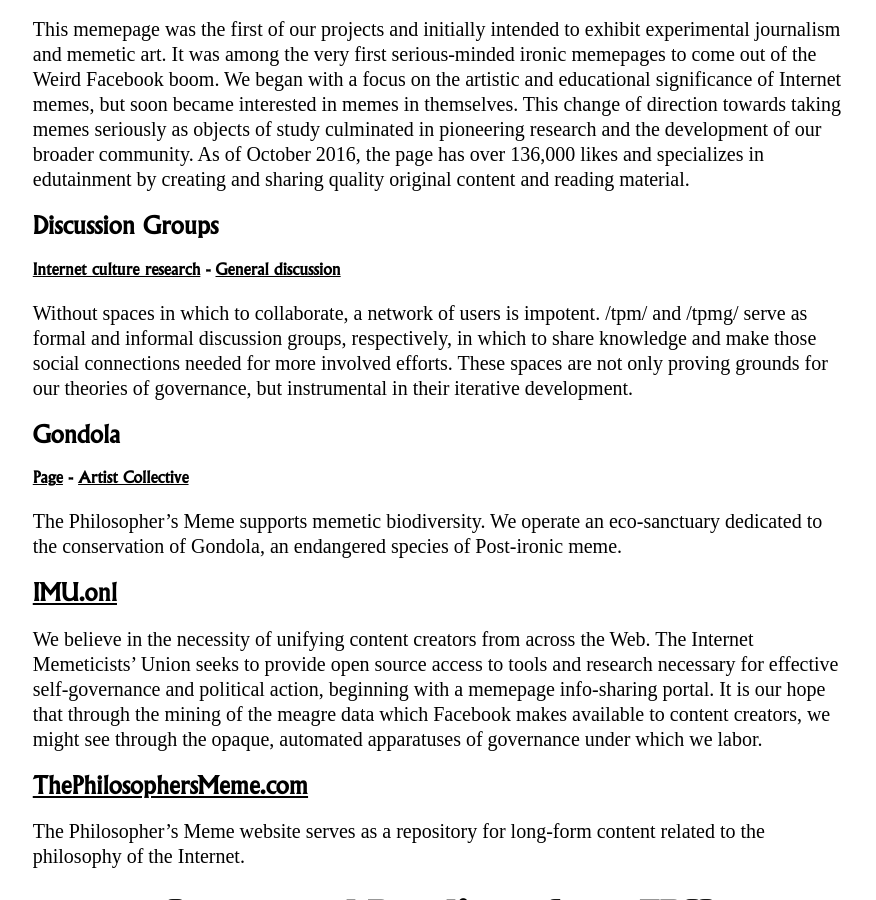
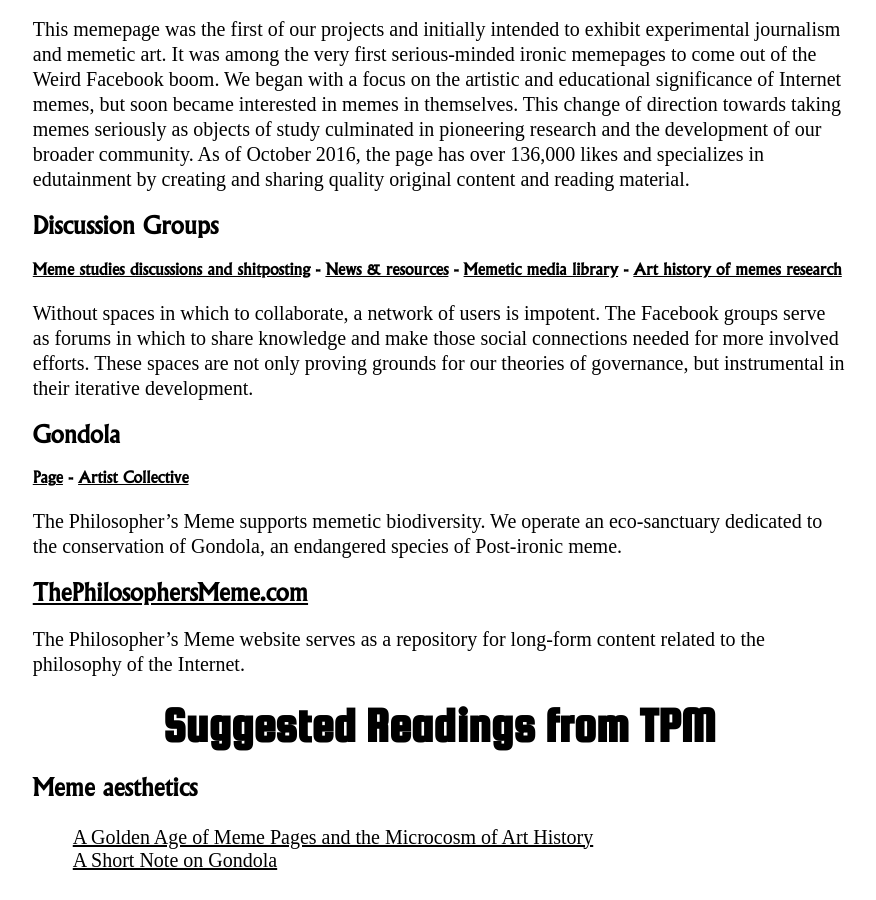
Before and after one commit to FraserThompson/PhilosophersMeme, a Jekyll site: the page built from resources.markdown, in a window 1280 px wide and 900 px high, scrolled down 1113 px. Shown: the whole window, without its empty margins (201-1077 px from the left). Built offline with Jekyll 4.4.1, drawn with Linux system fonts in a browser that asks for light colours; nearby versions of some CDN libraries; some web fonts are replaced; our own code applies the rules of GitHub Pages for plain Markdown files; library files that are not in the unit come from our copies.

Commit message:
Updated Resources

```diff
--- a/resources.markdown
+++ b/resources.markdown
@@ -24,17 +24,15 @@
 <p>This memepage was the first of our projects and initially intended to exhibit experimental journalism and memetic art. It was among the very first serious-minded ironic memepages to come out of the Weird Facebook boom. We began with a focus on the artistic and educational significance of Internet memes, but soon became interested in memes in themselves. This change of direction towards taking memes seriously as objects of study culminated in pioneering research and the development of our broader community. As of October 2016, the page has over 136,000 likes and specializes in edutainment by creating and sharing quality original content and reading material. </p>
 
 <h2>Discussion Groups</h2>
-<h4><a href="https://www.facebook.com/groups/sophismo">Internet culture research</a> - <a href="https://www.facebook.com/groups/memetics">General discussion</a></h4>
+<h4><a href="https://www.facebook.com/groups/sophismo">Meme studies discussions and shitposting</a> - <a href="https://www.facebook.com/groups/memetics">News & resources</a> - <a href="https://www.facebook.com/groups/tpmlib">Memetic media library</a> - <a href="https://facebook.com/groups/memeticarts">Art history of memes research</a> </h4>
 
-<p>Without spaces in which to collaborate, a network of users is impotent. /tpm/ and /tpmg/ serve as formal and informal discussion groups, respectively, in which to share knowledge and make those social connections needed for more involved efforts. These spaces are not only proving grounds for our theories of governance, but instrumental in their iterative development.</p>
+
+<p>Without spaces in which to collaborate, a network of users is impotent. The Facebook groups serve as forums in which to share knowledge and make those social connections needed for more involved efforts. These spaces are not only proving grounds for our theories of governance, but instrumental in their iterative development.</p>
 
 <h2>Gondola</h2>
 <h4><a href="https://www.facebook.com/gondolaspace/">Page</a> - <a href="https://www.facebook.com/groups/gondolaspace/"><nobr>Artist Collective</nobr></a></h4>
 
 <p>The Philosopher’s Meme supports memetic biodiversity. We operate an eco-sanctuary dedicated to the conservation of Gondola, an endangered species of Post-ironic meme.</p>
-
-<h2><a href="http://imu.onl">IMU.onl</a></h2>
-<p>We believe in the necessity of unifying content creators from across the Web. The Internet Memeticists’ Union seeks to provide open source access to tools and research necessary for effective self-governance and political action, beginning with a memepage info-sharing portal. It is our hope that through the mining of the meagre data which Facebook makes available to content creators, we might see through the opaque, automated apparatuses of governance under which we labor.</p>
 
 <h2><a href="https://thephilosophersmeme.com">ThePhilosophersMeme.com</a></h2>
 <p>The Philosopher’s Meme website serves as a repository for long-form content related to the philosophy of the Internet.</p>
```
